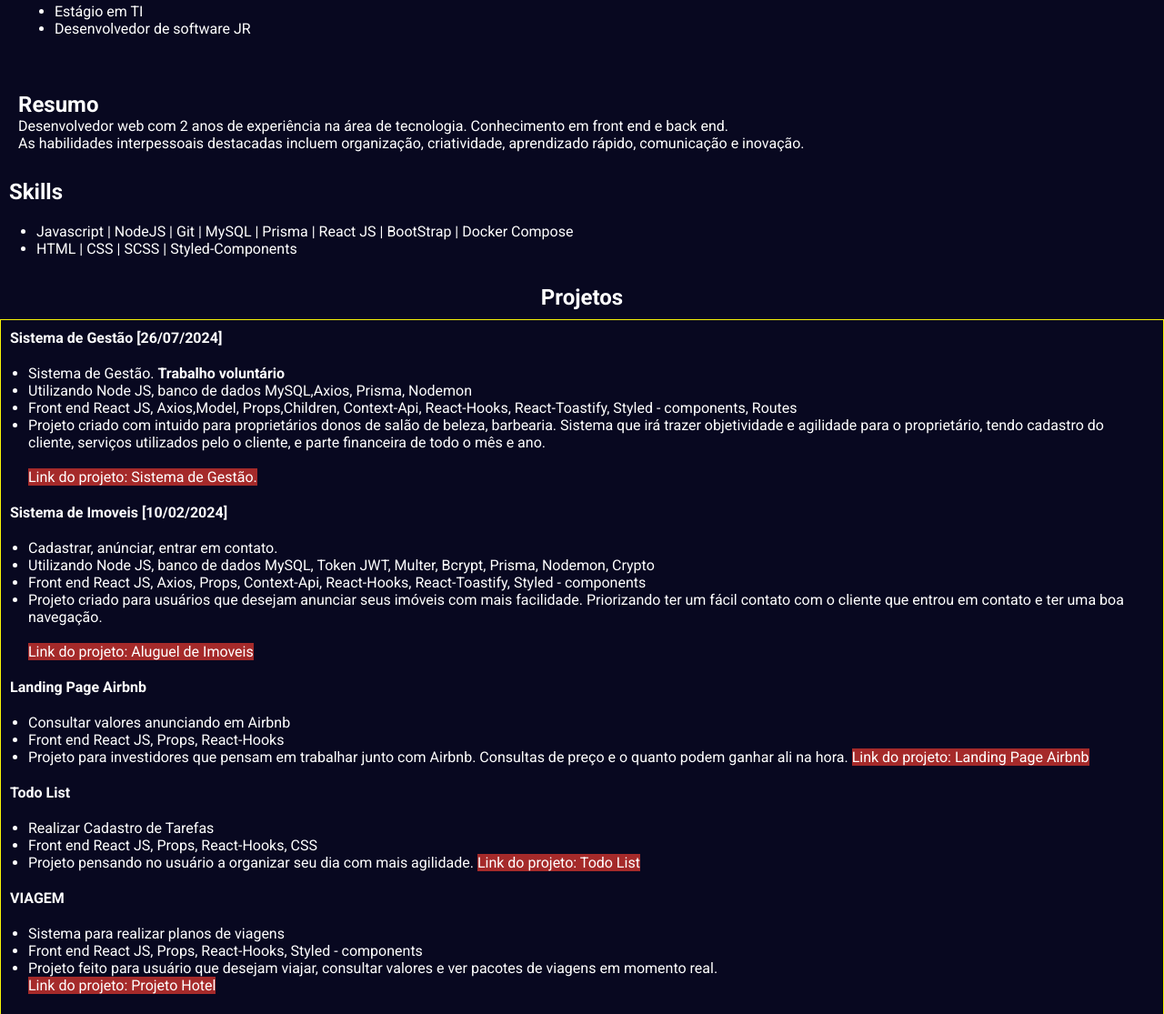
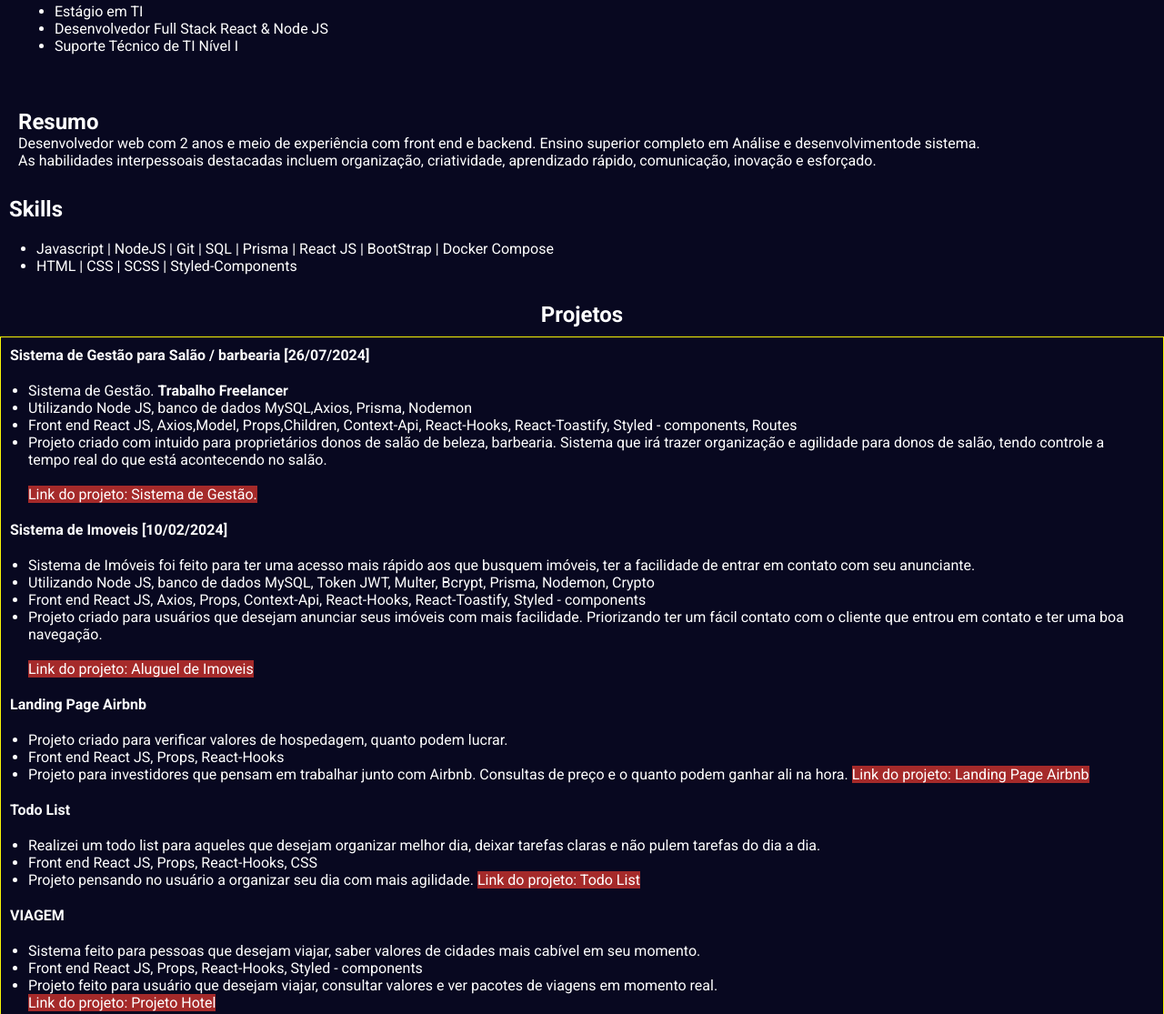
Before and after one commit to adryeldeev/curriculo2, a website: page index.html in a window 1280 px wide. Shown: the part 151-1266 px from the top of the page at 91% size. Drawn offline with Linux system fonts and the light colour scheme.

Commit message:
atualizacao no curriculo

```diff
--- a/index.html
+++ b/index.html
@@ -48,17 +48,18 @@
 
                        <ul>
                          <li><span>Estágio em TI</span></li>
-                         <li><span>Desenvolvedor de software JR</span></li>
+                         <li><span>Desenvolvedor Full Stack React & Node JS</span></li>
+                         <li><span>Suporte Técnico de TI Nível I</span></li>
                         </ul>
                       </div>
                       </section>
     <section class="section_resumo">
         <h1>Resumo</h1>
                         <span
-                        >Desenvolvedor web com 2 anos de experiência na área de tecnologia.
-                        Conhecimento em front end e back end. <br />As habilidades interpessoais
+                        >Desenvolvedor web com 2 anos e meio de experiência com front end e backend.
+                        Ensino superior completo em Análise e desenvolvimentode sistema. <br />As habilidades interpessoais
                         destacadas incluem organização, criatividade, aprendizado rápido,
-                        comunicação e inovação.
+                        comunicação, inovação e esforçado.
                     </span>
                     </section>
     <section class="section1">
@@ -67,7 +68,7 @@
         <ul>
           <li>
             <span
-              >Javascript | NodeJS | Git | MySQL | Prisma | React JS | BootStrap
+              >Javascript | NodeJS | Git | SQL | Prisma | React JS | BootStrap
               | Docker Compose</span
             >
           </li>
@@ -80,11 +81,11 @@
     <section class="section2">
       <h1 class="h1_experiencias">Projetos</h1>
       <div class="div_projetos_pessoais">
-        <strong>Sistema de Gestão [26/07/2024]</strong>
+        <strong>Sistema de Gestão para Salão / barbearia [26/07/2024]</strong>
         <div class="div_experiencias">
           <ul>
             <li>
-              <span>Sistema de Gestão. <strong>Trabalho voluntário</strong></span>
+              <span>Sistema de Gestão. <strong>Trabalho Freelancer</strong></span>
             </li>
             <li>
               <span
@@ -99,7 +100,7 @@
             </li>
             <li>
               <span
-                >Projeto criado com intuido para proprietários donos de salão de beleza, barbearia. Sistema que irá trazer objetividade e agilidade para o proprietário, tendo cadastro do cliente, serviços utilizados pelo o cliente, e parte financeira de todo o mês e ano. <br />
+                >Projeto criado com intuido para proprietários donos de salão de beleza, barbearia. Sistema que irá trazer organização e agilidade para donos de salão,  tendo controle a tempo real do que está acontecendo no salão. <br />
                  <br />
               </span>
 
@@ -111,7 +112,7 @@
         <div class="div_experiencias">
           <ul>
             <li>
-              <span>Cadastrar, anúnciar, entrar em contato.</span>
+              <span>Sistema de Imóveis foi feito para ter uma acesso mais rápido aos que busquem  imóveis, ter a facilidade de entrar em contato com seu anunciante. </span>
             </li>
             <li>
               <span
@@ -140,7 +141,7 @@
         <div class="div_experiencias">
           <ul>
             <li>
-              <span>Consultar valores anunciando em Airbnb</span>
+              <span>Projeto criado para verificar valores de hospedagem, quanto podem lucrar.</span>
             </li>
 
             <li>
@@ -159,7 +160,7 @@
         <div class="div_experiencias">
           <ul>
             <li>
-              <span>Realizar Cadastro de Tarefas</span>
+              <span>Realizei um todo list para aqueles que desejam organizar melhor dia, deixar tarefas claras e não pulem tarefas do dia a dia.</span>
             </li>
 
             <li>
@@ -177,7 +178,7 @@
         <div class="div_experiencias">
           <ul>
             <li>
-              <span>Sistema para realizar planos de viagens</span>
+              <span>Sistema feito para pessoas que desejam viajar, saber valores de cidades mais cabível em seu momento.</span>
             </li>
 
             <li>
@@ -224,9 +225,9 @@
         <div class="div_educacao">
           <div class="div_resumo">
 
-            <strong>Análise e desenvolvimento de sistemas [03/2022 - 10/2024]</strong>
+            <strong>Análise e desenvolvimento de sistemas [03/2022 - 09/2024]</strong>
             <ul>
-              <li><span>Cursando análise e desenvolvimento de sistemas na descomplica, no 5º  e último semestre</span></li>
+              <li><span>Formado no curso análise e desenvolvimento de sistemas na descomplica.</span></li>
             </ul>
           </div>
           <div class="div_resumo">
```
